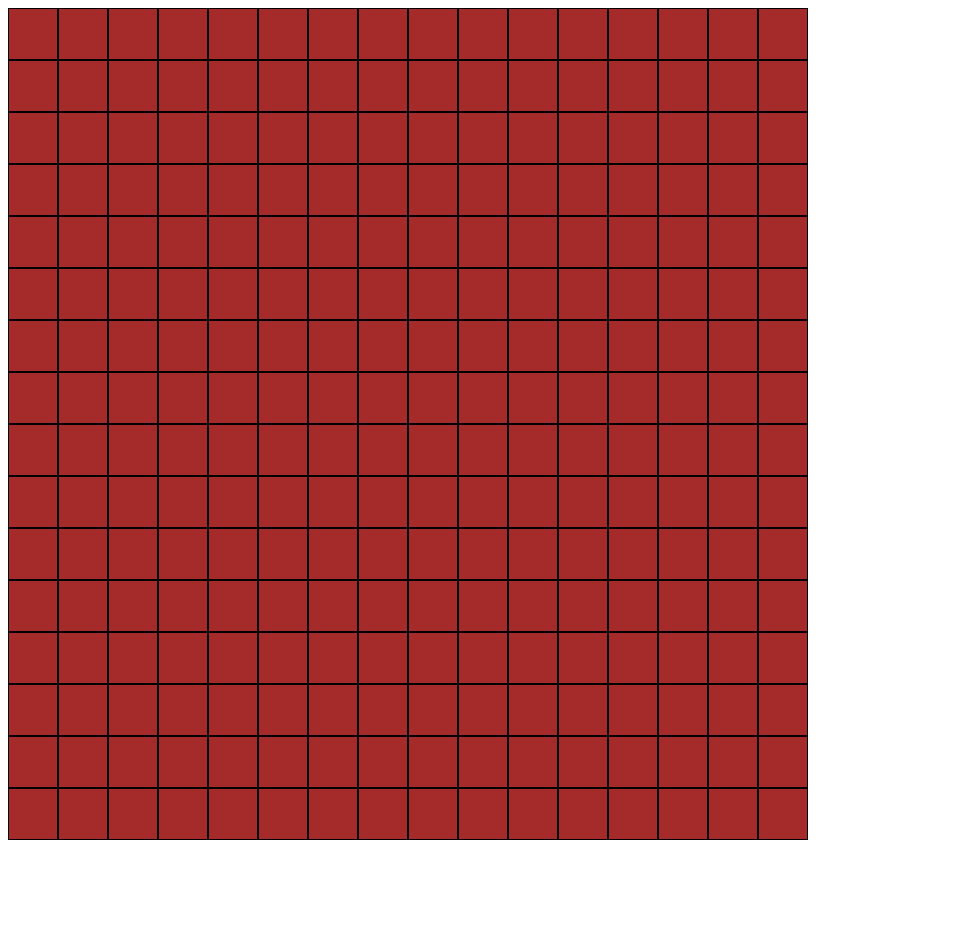
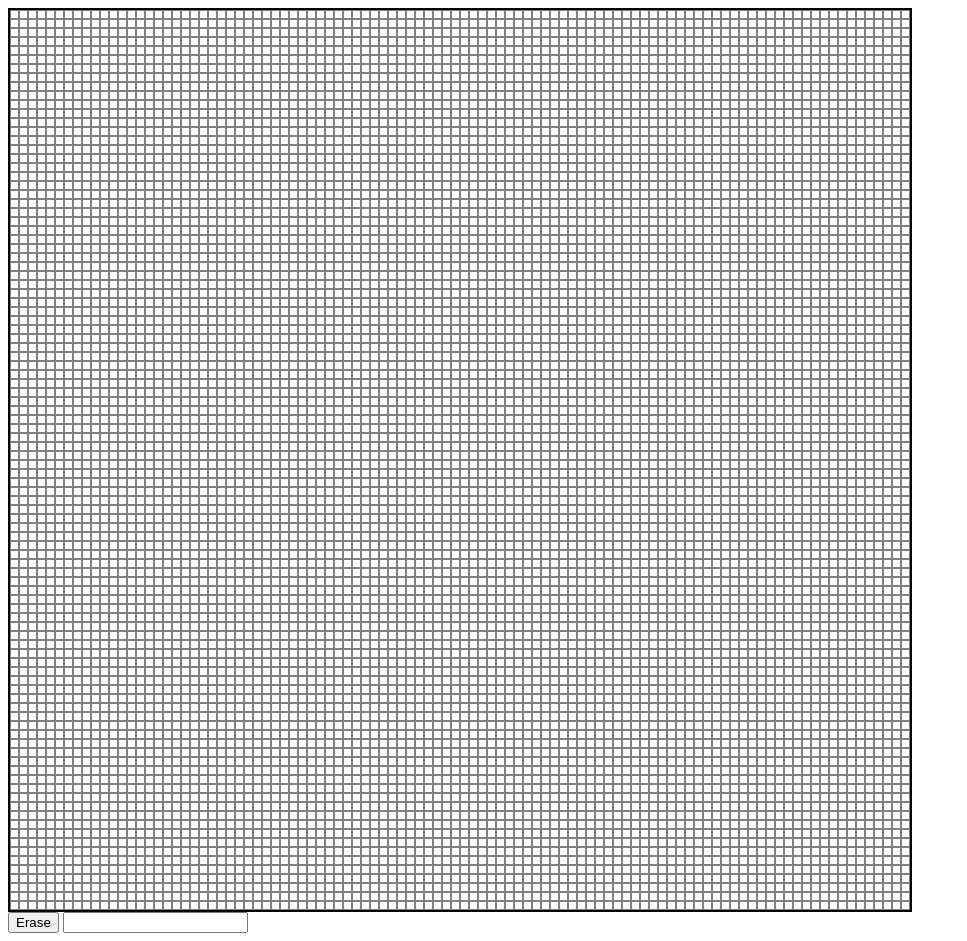
Before and after one commit to taifA7X/etch-a-sketch, a plain HTML site: page index.html in a window 1280 px wide. Shown: the whole page, without its empty margins (0-967 px from the left). Before the commit the page ends 848 px from the top, so only its background shows below. Drawn offline with Linux system fonts and the light colour scheme.

Commit message:
made some improvements

```diff
--- a/index.html
+++ b/index.html
@@ -9,7 +9,11 @@
     <link rel="stylesheet" href="style.css">
 </head>
 <body>
-    <div id="parentDiv"></div>
+    <div id="grid"></div>
+
+    <button id="erase">Erase</button>
+
+    <input id = "size" type="text">
 
 </body>
 </html>
--- a/script.js
+++ b/script.js
@@ -1,13 +1,20 @@
+let grid = document.querySelector('#grid')
+let erase = document.querySelector('#erase')
 
-let parentDiv = document.querySelector('#parentDiv')
+function createGrid(size) {
+    for (let i = 0; i < (size *size); i++) {
+        let div = document.createElement('div')
+        div.style.border = '1px solid grey';
+        div.addEventListener('mouseenter', () => {
+            div.style.backgroundColor = 'red'
+        })
+        erase.addEventListener('click', () => {
+            div.style.backgroundColor = 'white'
+        })
+        grid.appendChild(div)
+    }
+    grid.style.gridTemplateColumns = `repeat(${size}, 1fr)`
+    grid.style.gridTemplateRows = `repeat(${size}, 1fr)`
+}
 
-function createGrid(parent) {
-    for (let i = 0; i < 256; i++) {
-        let div = document.createElement('div');
-        div.addEventListener('mouseenter', () => {
-            div.style.backgroundColor = "white"
-        })
-        parent.appendChild(div)
-    }
-}
-createGrid(parentDiv)
+createGrid(100)
--- a/style.css
+++ b/style.css
@@ -1,12 +1,6 @@
-#parentDiv {
+#grid {
     display: grid;
-    grid-template-columns: repeat(16, 50px);
-    grid-template-rows: repeat(16);
-
+    height: 900px;
+    width: 900px;
+    border: 2px solid black;
 }
-
-#parentDiv div {
-    background-color: brown;
-    height: 50px;
-    border: 1px solid black;
-}
```
